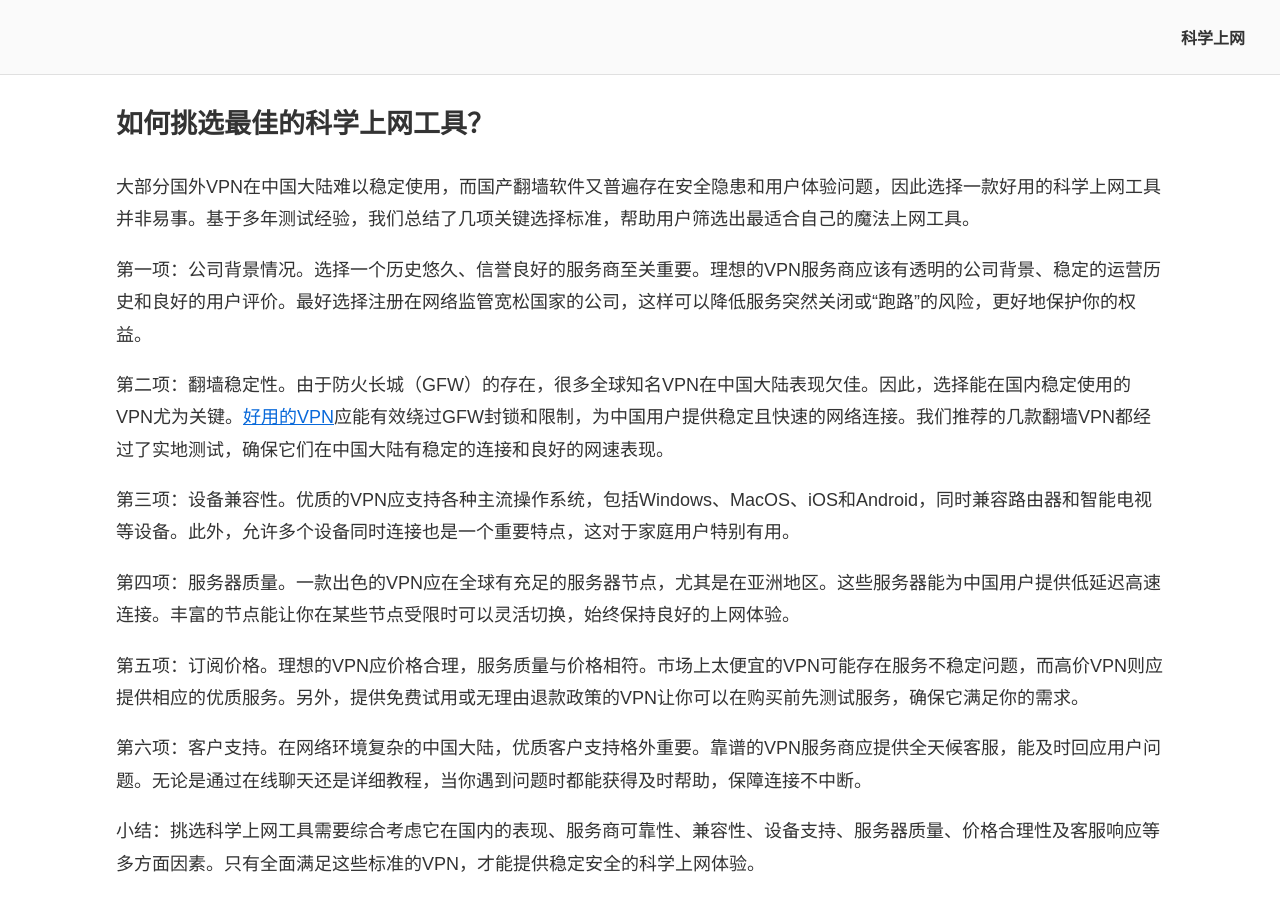
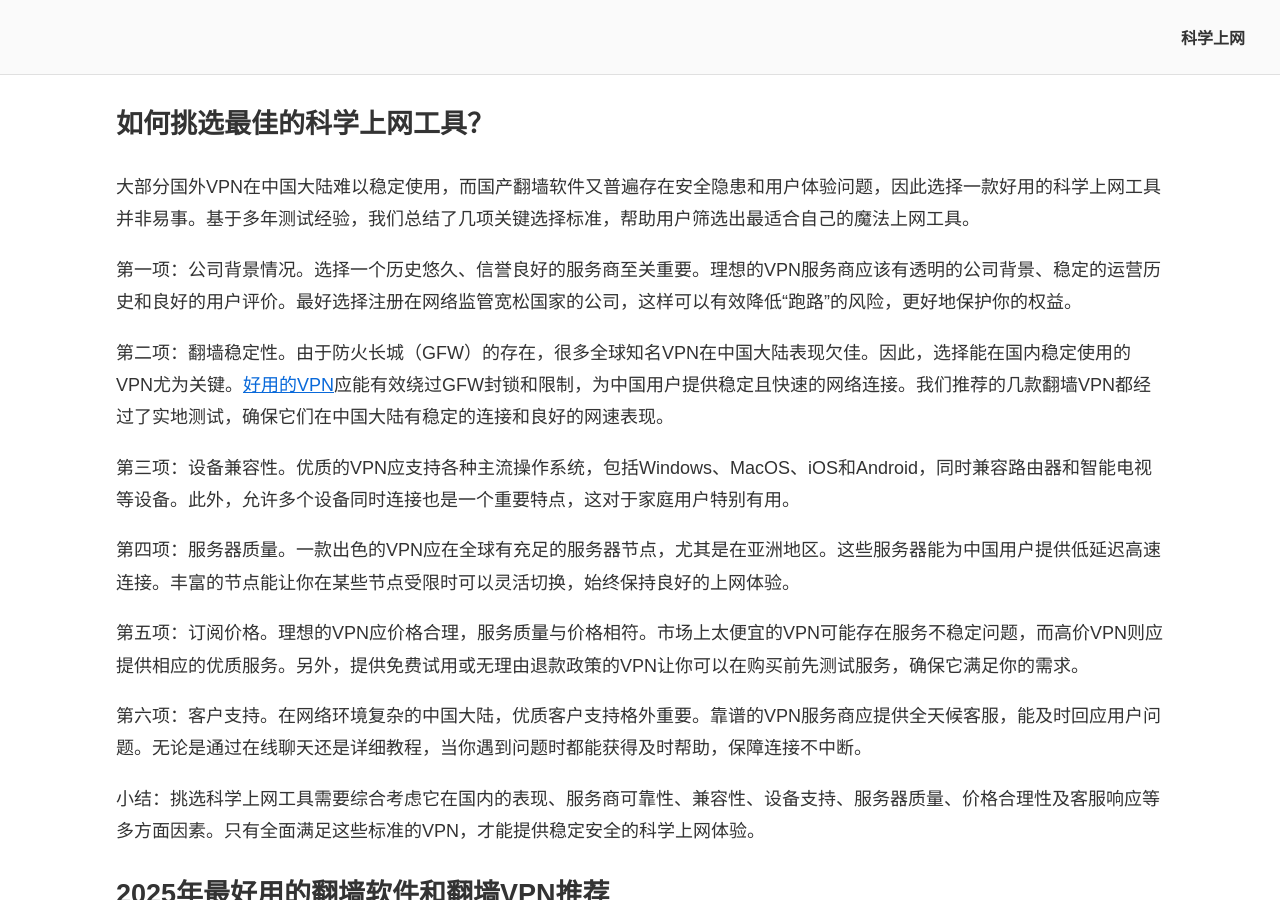
Before and after one commit to chinavpns/chinavpns.github.io, a Jekyll site: the page built from index.md, in a window 1280 px wide and 900 px high, scrolled down 7652 px. Built offline with Jekyll 4.4.1, drawn with Linux system fonts in a browser that asks for light colours.

Commit message:
Update index.md

```diff
--- a/index.md
+++ b/index.md
@@ -139,7 +139,7 @@ description: 科学上网指南：2025年最好用的翻墙VPN和翻墙软件推
 
 大部分国外VPN在中国大陆难以稳定使用，而国产翻墙软件又普遍存在安全隐患和用户体验问题，因此选择一款好用的科学上网工具并非易事。基于多年测试经验，我们总结了几项关键选择标准，帮助用户筛选出最适合自己的魔法上网工具。
 
-第一项：公司背景情况。选择一个历史悠久、信誉良好的服务商至关重要。理想的VPN服务商应该有透明的公司背景、稳定的运营历史和良好的用户评价。最好选择注册在网络监管宽松国家的公司，这样可以降低服务突然关闭或“跑路”的风险，更好地保护你的权益。
+第一项：公司背景情况。选择一个历史悠久、信誉良好的服务商至关重要。理想的VPN服务商应该有透明的公司背景、稳定的运营历史和良好的用户评价。最好选择注册在网络监管宽松国家的公司，这样可以有效降低“跑路”的风险，更好地保护你的权益。
 
 第二项：翻墙稳定性。由于防火长城（GFW）的存在，很多全球知名VPN在中国大陆表现欠佳。因此，选择能在国内稳定使用的VPN尤为关键。<a href="https://github.com/chinavpns/chinavpns.github.io">好用的VPN</a>应能有效绕过GFW封锁和限制，为中国用户提供稳定且快速的网络连接。我们推荐的几款翻墙VPN都经过了实地测试，确保它们在中国大陆有稳定的连接和良好的网速表现。
 
```
